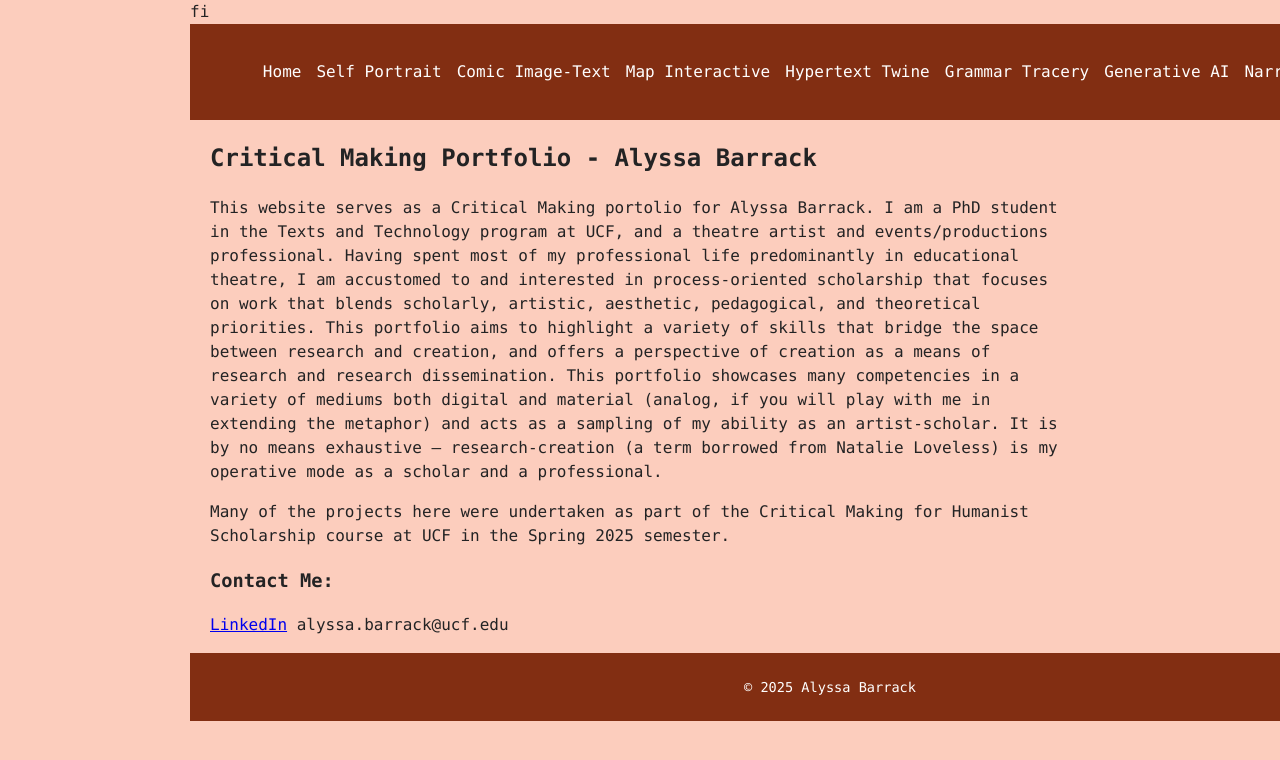
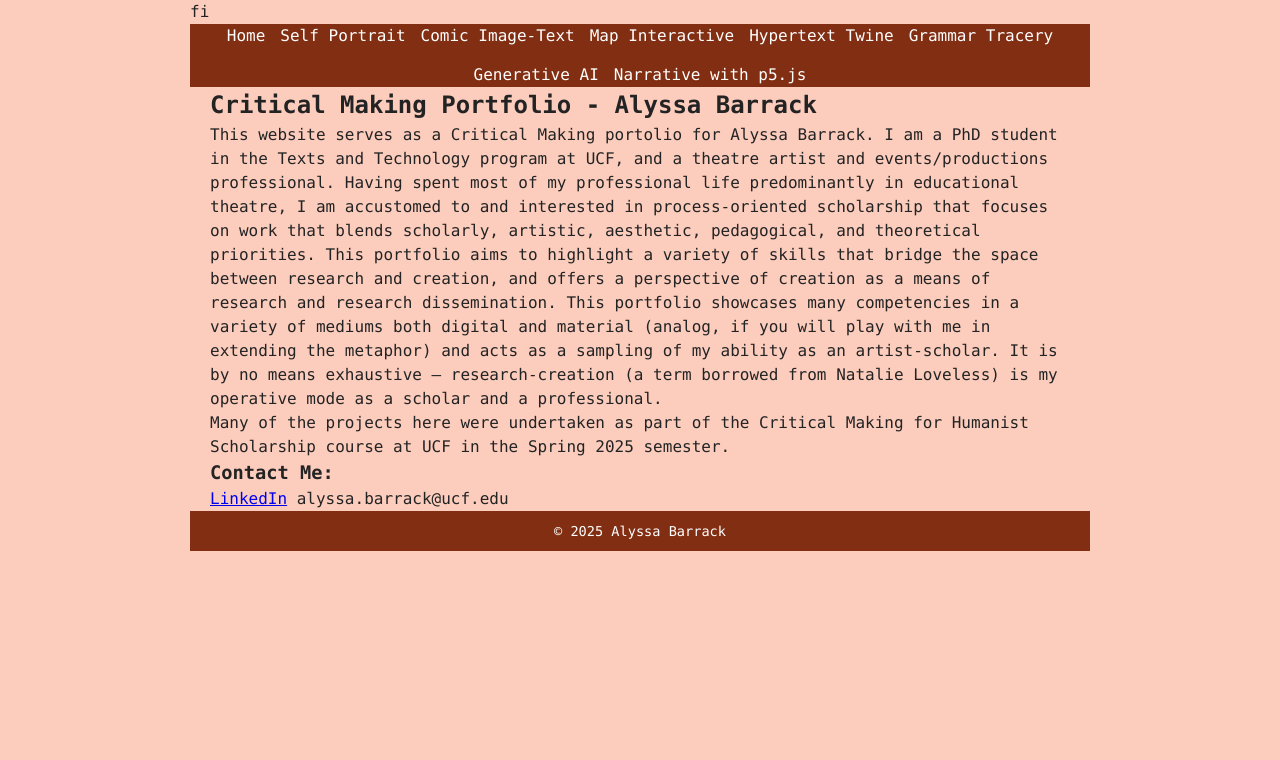
Before and after one commit to alyssalb/CriticalMakingPortfolioBarrack, a Jekyll site: the page built from index.md, in a window 1280 px wide. Shown: the top 760 px of the page. Built offline with Jekyll 4.4.1, drawn with Linux system fonts in a browser that asks for light colours; our own code applies the rules of GitHub Pages for plain Markdown files.

Commit message:
Update style.scss

```diff
--- a/assets/css/style.scss
+++ b/assets/css/style.scss
@@ -1,10 +1,15 @@
 ---
 ---
+* {
+  box-sizing: border-box;
+  margin: 0;
+  padding: 0;
+}
 
 body {
   margin: 0 auto;
   max-width: 900px;
-  padding: 0 20px;
+  padding: 0;
   background: #fccdbd;
   color: #232324;
   font-size: 16px;
@@ -15,9 +20,7 @@
 header, footer {
   background-color: #822e12;
   color: white;
-  padding: 20px;
-  width: 100vw;
-  margin: 0 auto;
+  width: 100%;
   text-align: center;
 }
 
```
